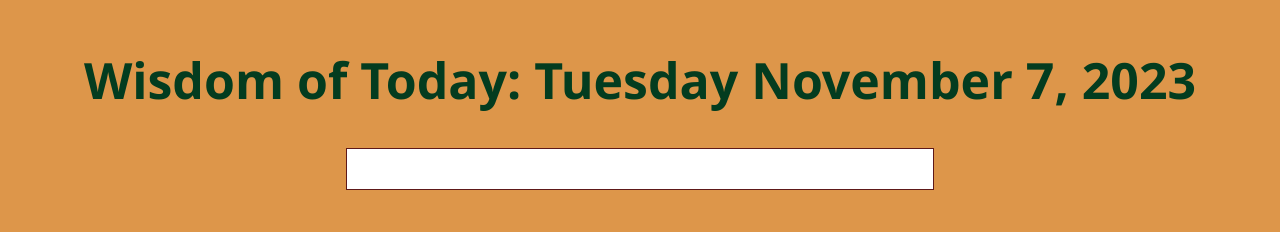
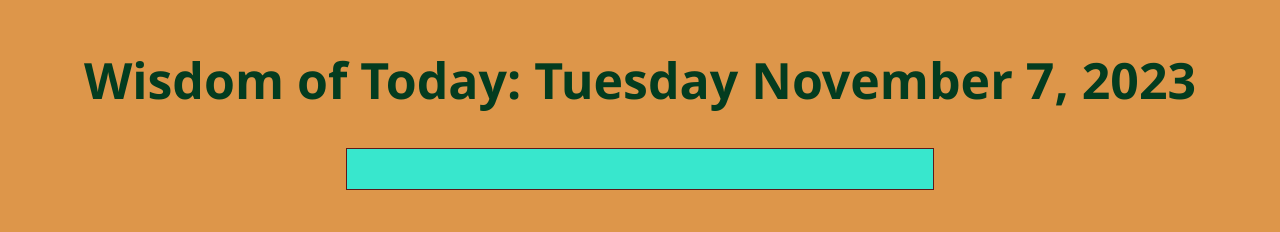
Before and after one commit to Lande21/RandomQuote, a React (Create React App) app: page / in a window 1280 px wide. Shown: the part 154-386 px from the top of the page. Built offline with nearby package versions, Linux system fonts and the light colour scheme; no server answers.

Commit message:
new exercises

```diff
--- a/src/quotedisplay.css
+++ b/src/quotedisplay.css
@@ -20,7 +20,7 @@
     font-size: 24px;
     padding: 20px; /* Add padding around the quote */
     border: 1px solid rgb(94, 25, 25);
-    background-color: rgb(255, 255, 255);
+    background-color: rgb(56, 231, 205);
   }
   .exercises{
     font-size: 18px;
```
